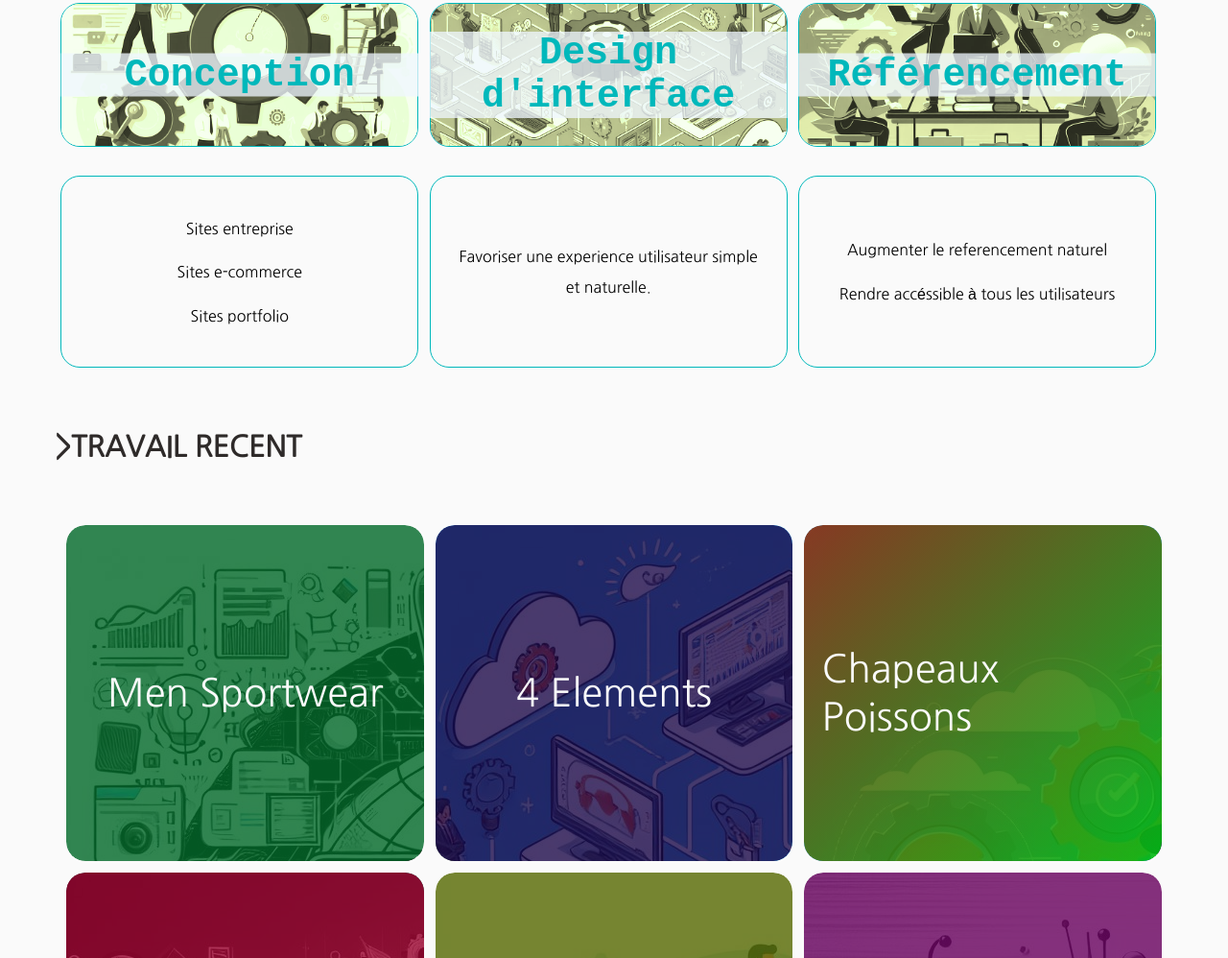
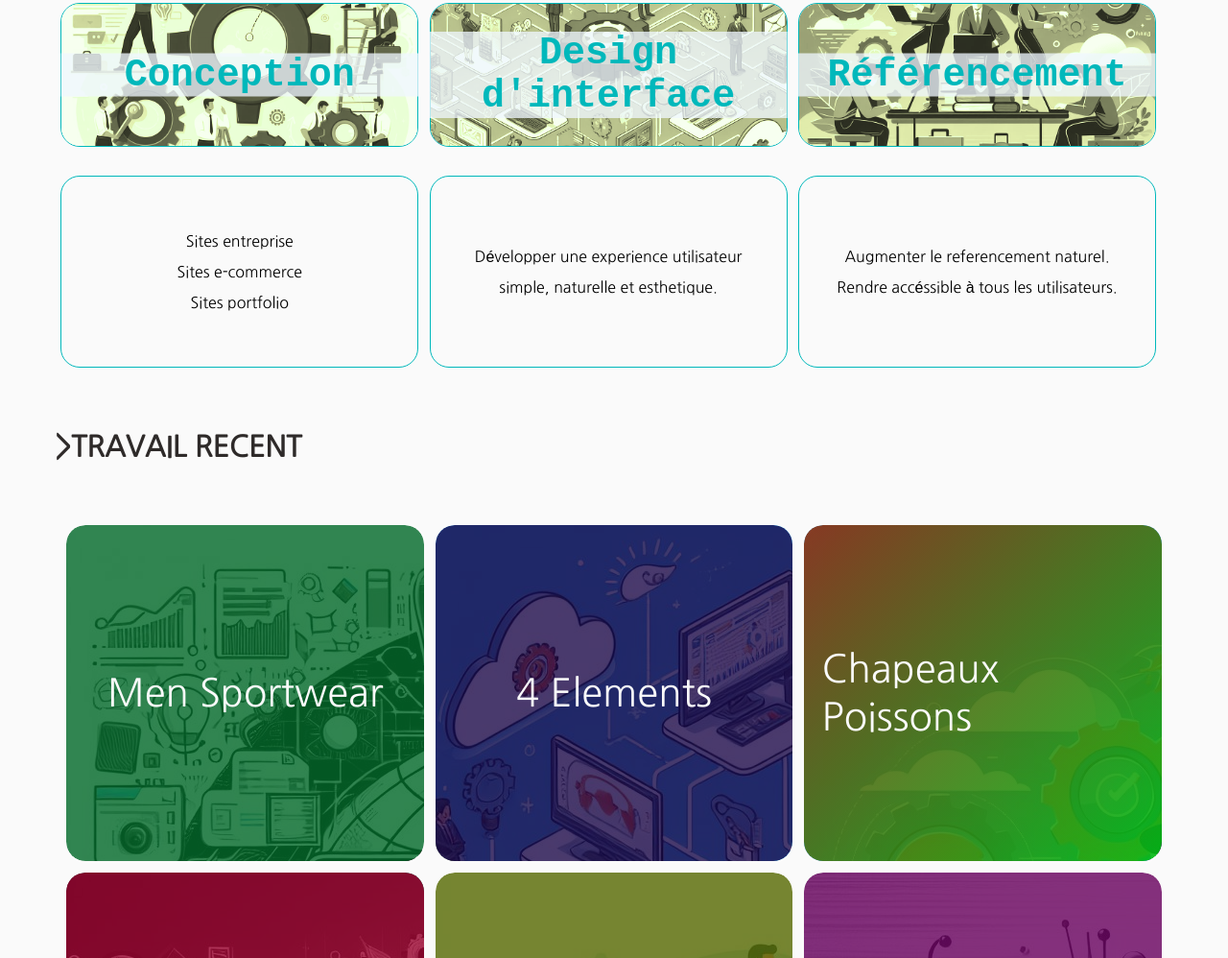
Before and after one commit to itdeveloppement/Portofolio, a website: page index.html in a window 1280 px wide. Shown: the part 1083-2081 px from the top of the page at 96% size. Drawn offline with Linux system fonts and the light colour scheme.

Commit message:
en-cours-7

```diff
--- a/assets/css/style.css
+++ b/assets/css/style.css
@@ -324,12 +324,12 @@ main {
 .services__nav-lu {
     width: 100%;
     line-height: 1.5;
-    padding: 4%;
+    padding: 10%;
     line-height: 2;
 }
 .services__nav-li {
     text-align: center;
-    padding: 2%;
+
 }
 /* projet */
 
--- a/index.html
+++ b/index.html
@@ -106,7 +106,7 @@
                     </div>
                     <div class="services__container-description">
                             <ul class="nav-ul services__nav-lu">
-                                <li class="nav-li services__nav-li">Favoriser une experience utilisateur simple et naturelle. </li>
+                                <li class="nav-li services__nav-li">Développer une experience utilisateur simple, naturelle et esthetique. </li>
                             </ul>
                         </div>
                     </div>
@@ -121,8 +121,8 @@
                     <div class="services__container-description">
 
                             <ul class="nav-ul services__nav-lu">
-                                <li class="nav-li services__nav-li">Augmenter le referencement naturel</li>
-                                <li class="nav-li services__nav-li">Rendre accéssible à tous les utilisateurs</li>
+                                <li class="nav-li services__nav-li">Augmenter le referencement naturel.</li>
+                                <li class="nav-li services__nav-li">Rendre accéssible à tous les utilisateurs.</li>
                             </ul>
                         </div>
                     </div>
```
